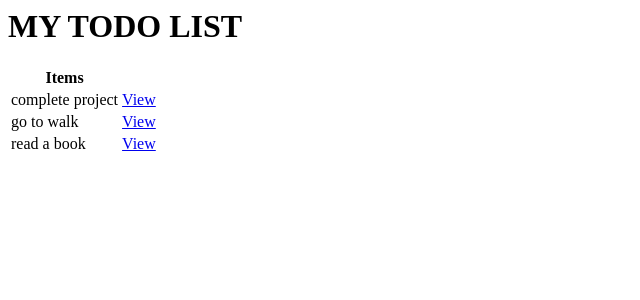
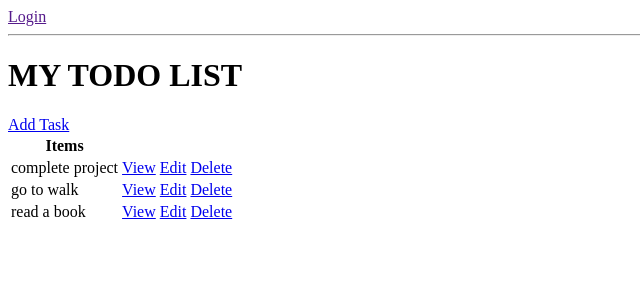
Before and after one commit to Amit0417/django_todolist, a Django app: page / in a window 1280 px wide. Shown: the top 300 px of the page, without its empty margins (0-640 px from the left). Run offline with Django 4.2, Linux system fonts and the light colour scheme; data comes from the database, SQL or seed files in the repository; both versions use the stored data as it was after the commit.

Commit message:
new update

```diff
--- a/todolist/base/templates/base/task.html
+++ b/todolist/base/templates/base/task.html
@@ -1 +1,2 @@
+<a href="{% url 'tasks'%}">Go Back</a>
 <h1>Task:{{tasks}}</h1>
--- /dev/null
+++ b/todolist/base/templates/base/task_from.html
@@ -0,0 +1 @@
+<h1>task form</h1>
--- a/todolist/base/templates/base/task_list.html
+++ b/todolist/base/templates/base/task_list.html
@@ -1,14 +1,24 @@
+{% if request.user.is_authenticated%}
+<p>{{request.user}}</p>
+<a href="">Logout</a>
+{% else %}
+<a href="">Login</a>
+{% endif%}
+<hr>
 <h1>MY TODO LIST</h1>
-
+<a href="{% url 'task-create' %}">Add Task</a>
 <table>
     <tr>
         <th>Items</th>
+        <th></th>
         <th></th>
     </tr>
     {% for task in tasks %}
     <tr>
         <td>{{task.title}}</td>
         <td><a href="{% url 'task' task.id %}">View</a></td>
+        <td><a href="{% url 'task-update' task.id %}">Edit</a></td>
+        <td><a href="{% url 'task-delete' task.id %}">Delete</a></td>
 
     </tr>
     {% empty %}
--- a/todolist/base/urls.py
+++ b/todolist/base/urls.py
@@ -1,9 +1,12 @@
 from django.urls import path
-from . views import TaskList ,TaskDetail
+from . views import TaskList ,TaskDetail, TaskCreate ,TaskUpdate , DeleteView
 
 
 urlpatterns = [
     path('', TaskList.as_view() , name = 'tasks'),
     path('task/<int:pk>', TaskDetail.as_view() , name = 'task'),
+    path('task-create', TaskCreate.as_view() , name = 'task-create'),
+    path('task-update/<int:pk>', TaskUpdate.as_view() , name = 'task-update'),
+    path('task-delete/<int:pk>', DeleteView.as_view() , name = 'task-delete'),
 
 ]
--- a/todolist/base/views.py
+++ b/todolist/base/views.py
@@ -1,7 +1,10 @@
+from dataclasses import field, fields
 from django.http import HttpResponse
 from django.shortcuts import render
 from django.views.generic.list import ListView
 from django.views.generic.detail import DetailView
+from django.views.generic.edit import CreateView ,UpdateView ,DeleteView
+from django.urls import reverse_lazy
 from . models import Task
 
 class TaskList(ListView):
@@ -13,3 +16,18 @@ class TaskDetail(DetailView):
     model = Task
     context_object_name = 'tasks'
     template_name = 'base/task.html'
+
+class TaskCreate(CreateView):
+    model = Task
+    fields = '__all__'
+    success_url = reverse_lazy('tasks')
+
+class TaskUpdate(UpdateView):
+    model = Task
+    fields = '__all__'
+    success_url = reverse_lazy('tasks')
+
+class DeleteView(DeleteView):
+    model = Task
+    context_object_name = 'task'
+    success_url = reverse_lazy('tasks')
```
Also changed, not shown: todolist/base/templates/base/task_confirm_delete.html (added, +7 -0 lines), todolist/base/templates/base/task_form.html (added, +10 -0 lines), todolist/db.sqlite3.
